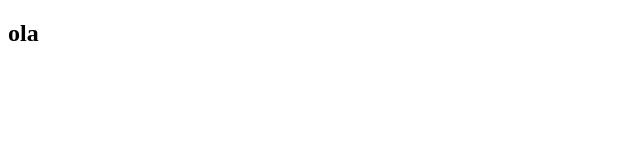
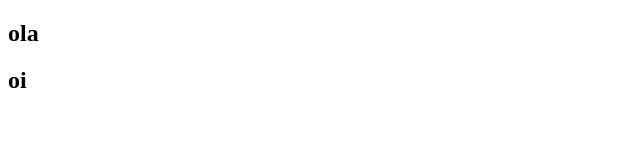
Before and after one commit to RogerFernandes-777/Teste, a plain HTML site: page index.html in a window 1280 px wide. Shown: the full height of the page, 0-640 px from the left. Drawn offline with Linux system fonts and the light colour scheme.

Commit message:
adicionei outro titulo

```diff
--- a/index.html
+++ b/index.html
@@ -5,6 +5,7 @@
 	</head>
 	<body>
 		<h2>ola</h2>
+		<h2>oi</h2>
 
 
 	</body>
```
